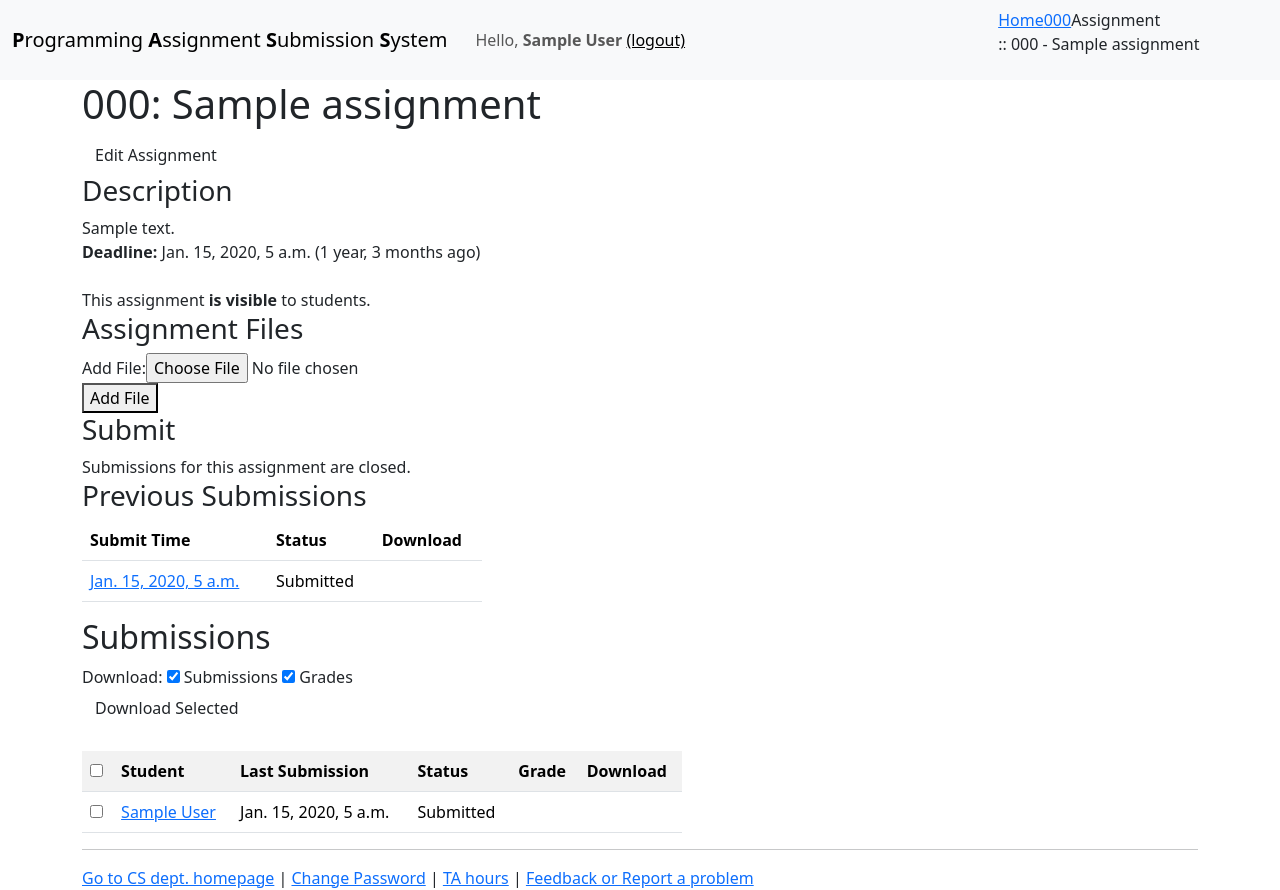
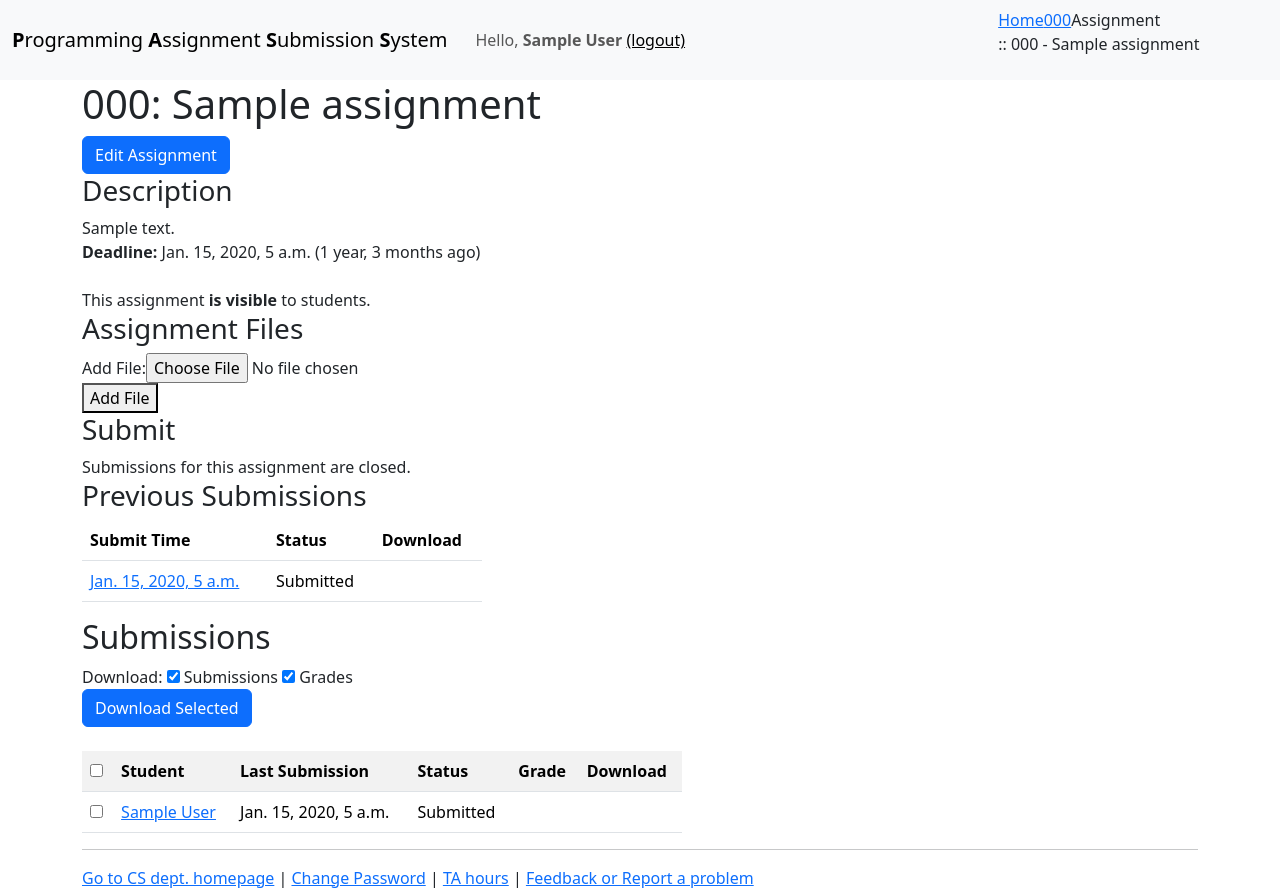
Before and after one commit to IsaacKhor/athena, a Django app: page /assignment/1 in a window 1280 px wide. Run offline with Django 3.2, Linux system fonts and the light colour scheme; a user stored in the database is signed in; tables that the repository leaves empty hold one stand-in row (values such as "Sample post"); some libraries are stand-ins or nearby versions.

Commit message:
Prettier buttons

```diff
--- a/templates/grader/assignment.html
+++ b/templates/grader/assignment.html
@@ -31,7 +31,7 @@ function toggle_selected(source, name) {
   <h1>{{assgn.code}}: {{assgn.title}}</h1>
 
   {% if instructor_view %}
-  <a class='btn btn-default' href={% url 'grader:edit_assgn' assgn.course.id assgn.id %}>
+  <a class='btn btn-primary' href={% url 'grader:edit_assgn' assgn.course.id assgn.id %}>
       <span class="glyphicon glyphicon-pencil"></span> Edit Assignment
   </a><br/>
   {% endif %}
@@ -69,7 +69,7 @@ function toggle_selected(source, name) {
       <td>{{ create_date }}</td>
       <td>{{ size }}</td>
       {% if instructor_view %}
-      <td><a class='btn btn-default' href={% url 'grader:assgn_file_delete' assgn.id filename %}>
+      <td><a class='btn btn-primary' href={% url 'grader:assgn_file_delete' assgn.id filename %}>
       <span class="glyphicon glyphicon-trash"></span>
   </a></td>
       {% endif %}
@@ -83,7 +83,7 @@ function toggle_selected(source, name) {
     {% csrf_token %}
       {{ file_form }}
       <br/>
-    <button type="submit" class="button btn-default" name="action" value="add_file">
+    <button type="submit" class="button btn-primary" name="action" value="add_file">
         <span class="glyphicon glyphicon-plus"></span>Add File </button>
   </form>
   {% endif %}
@@ -102,7 +102,7 @@ function toggle_selected(source, name) {
     <table class="table">
       {{ form.as_table }}
     </table>
-    <input type="submit" class="button btn-default" value="Submit" />
+    <input type="submit" class="button btn-primary" value="Submit" />
   </form>
   {% elif past_due %}
   Submissions for this assignment are closed.
@@ -129,7 +129,7 @@ function toggle_selected(source, name) {
     </td>
     <td> {{ s|submission_status:student_view }} </td>
     <!--Download option-->
-    <td><a class="button btn-default btn-sm" href={% url 'grader:submission_download' s.id %}>
+    <td><a class="button btn-primary btn-sm" href={% url 'grader:submission_download' s.id %}>
       <span class="glyphicon glyphicon-arrow-down"></span>
     </a></td>
   </tr>
@@ -150,11 +150,11 @@ function toggle_selected(source, name) {
       {% csrf_token %}
 
       {% if show_autograde %}
-      <button type='submit' class='btn btn-default' name='action' value="show_reports">
+      <button type='submit' class='btn btn-primary' name='action' value="show_reports">
         <span class="glyphicon glyphicon-eye-open"></span> Show Selected Reports
       </button>
 
-      <button type='submit' class='btn btn-default' name='action' value="hide_reports">
+      <button type='submit' class='btn btn-primary' name='action' value="hide_reports">
         <span class="glyphicon glyphicon-eye-close"></span> Hide Selected Reports
       </button>
       <br/>
@@ -169,7 +169,7 @@ function toggle_selected(source, name) {
       {% endif %}
       <br/>
 
-      <button type='submit' class='btn btn-default' name='action' value="download_many">
+      <button type='submit' class='btn btn-primary' name='action' value="download_many">
       <span class="glyphicon glyphicon-arrow-down"></span> Download Selected
       </button>
 
@@ -191,12 +191,12 @@ function toggle_selected(source, name) {
                   <td>{{recent|submission_status:student_view}}</td>
 
                   <!--Details option-->
-                  <td><a class="button btn-default" href={% url 'grader:submissions' assgn.id recent.student.id %}>
+                  <td><a class="button btn-primary" href={% url 'grader:submissions' assgn.id recent.student.id %}>
                     <span class="glyphicon glyphicon-ok"></span>
                   <a/></td>
 
                   <!--Download option-->
-                  <td><a class="button btn-default" href={% url 'grader:submission_download' recent.id %}>
+                  <td><a class="button btn-primary" href={% url 'grader:submission_download' recent.id %}>
                     <span class="glyphicon glyphicon-arrow-down"></span>
                   </a></td>
 
--- a/templates/grader/edit_assgn.html
+++ b/templates/grader/edit_assgn.html
@@ -18,7 +18,7 @@
     <table class="table">
       {{ form.as_table }}
     </table>
-    <input type="submit" class="button btn-default" value="Submit" />
+    <input type="submit" class="button btn-primary" value="Submit" />
   </form>
 </div>
 {% endblock %}
--- a/templates/grader/edit_course.html
+++ b/templates/grader/edit_course.html
@@ -18,7 +18,7 @@
     <table class="table">
       {{ form.as_table }}
     </table>
-    <input type="submit" class="button btn-default" value="Submit" />
+    <input type="submit" class="button btn-primary" value="Submit" />
   </form>
 </div>
 {% endblock %}
--- a/templates/grader/login.html
+++ b/templates/grader/login.html
@@ -16,7 +16,7 @@
     <table class="table">
       {{ form.as_table }}
     </table>
-    <input type="submit" class="button btn-default" value="Submit" />
+    <input type="submit" class="button btn-primary" value="Submit" />
   </form>
 </div>
 {% endblock %}
```
Also changed, not shown: templates/grader/course.html (+5 -5 lines), templates/grader/submissions.html (+7 -7 lines).
